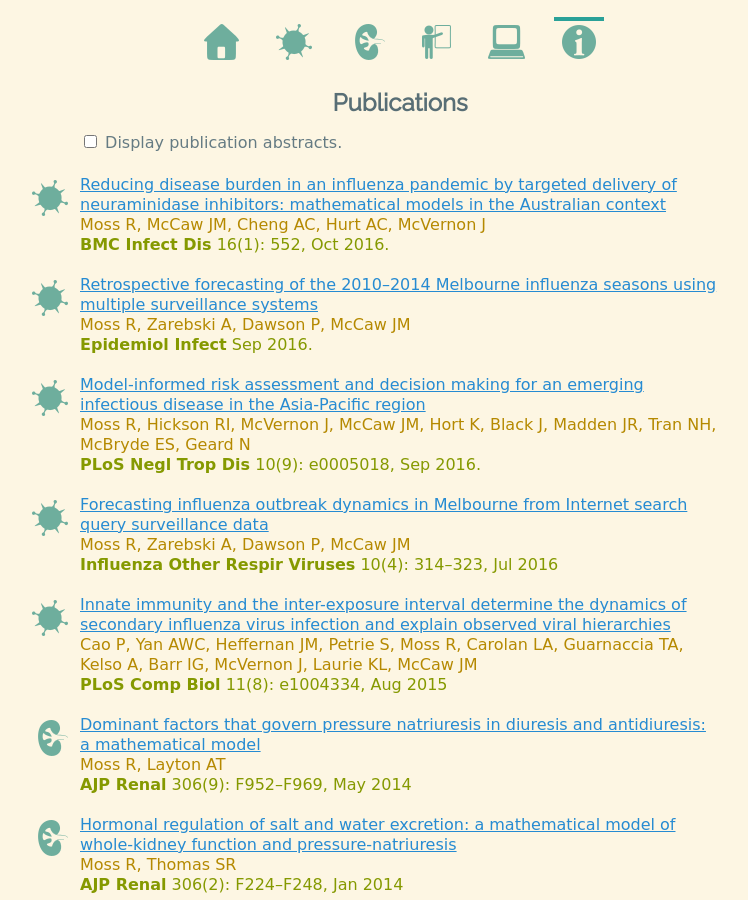
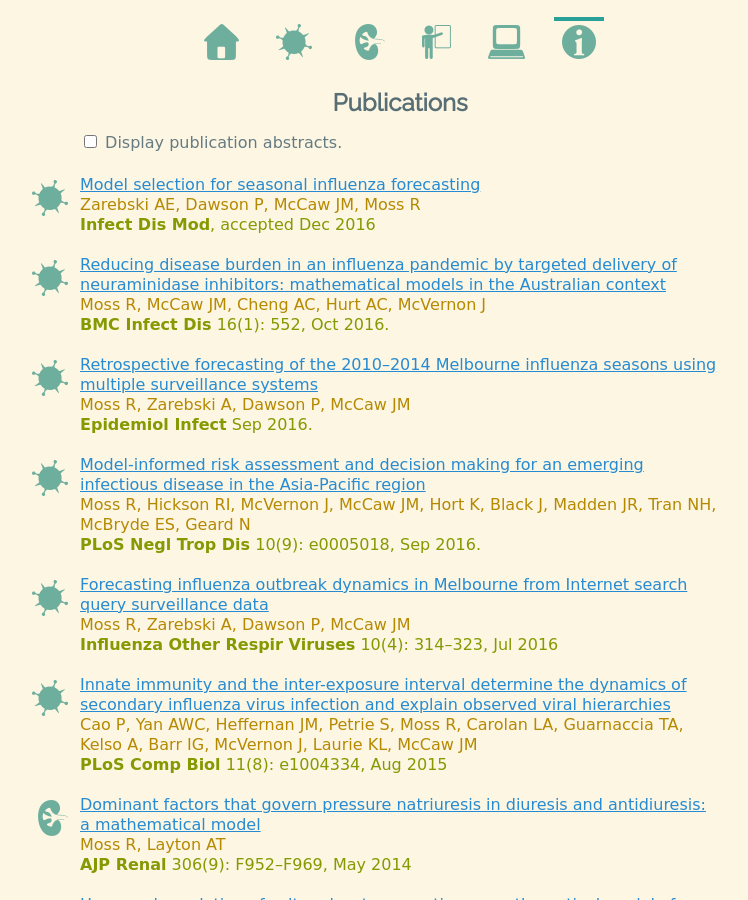
Before and after one commit to robmoss/previous2-robmoss.github.io, a Jekyll site: the page built from pubs/index.md, in a window 1280 px wide and 900 px high. Shown: the whole window, without its empty margins (240-988 px from the left). Built offline with Jekyll 4.4.1, drawn with Linux system fonts in a browser that asks for light colours; some web fonts are replaced; some of the changed lines change nothing that is shown.

Commit message:
Alex's seasonal forcing paper has been accepted

```diff
--- a/pubs/index.md
+++ b/pubs/index.md
@@ -37,6 +37,46 @@ title: Publications
 </p>
 
 <ul class="pubs">
+      <li class="epi"><a
+        href="http://dx.doi.org/10.1016/j.idm.2016.12.004">Model selection for
+        seasonal influenza forecasting</a><br/>
+        <span class="author">
+          Zarebski AE, Dawson P, McCaw JM, Moss R
+        </span><br/>
+        <span class="journal">
+          <b>Infect Dis Mod</b>, accepted Dec 2016
+        </span><br/>
+        <span class="abstract">
+        Epidemics of seasonal influenza inflict a huge burden in temperate
+        climes such as Melbourne (Australia) where there is also significant
+        variability in their timing and magnitude. Particle filters combined
+        with mechanistic transmission models for the spread of influenza have
+        emerged as a popular method for forecasting the progression of these
+        epidemics. Despite extensive research it is still unclear what the
+        optimal models are for forecasting influenza, and how one even
+        measures forecast performance.<br/>
+        In this paper, we present a likelihood-based method, akin to Bayes
+        factors, for model selection when the aim is to select for predictive
+        skill. Here, "predictive skill" is measured by the probability of the
+        data after the forecasting date, conditional on the data from before
+        the forecasting date. Using this method we choose an optimal model of
+        influenza transmission to forecast the number of laboratory-confirmed
+        cases of influenza in Melbourne in each of the 2010-15 epidemics. The
+        basic transmission model considered has the
+        susceptible-exposed-infectious-recovered structure with extensions
+        allowing for the effects of absolute humidity and inhomogeneous mixing
+        in the population. While neither of the extensions provides a
+        significant improvement in fit to the data they do differ in terms of
+        their predictive skill. Both measurements of absolute humidity and a
+        sinusoidal approximation of those measurements are observed to
+        increase the predictive skill of the forecasts, while allowing for
+        inhomogeneous mixing reduces the skill.<br/>
+        We discuss how our work could be integrated into a forecasting system
+        and how the model selection method could be used to evaluate forecasts
+        when comparing to multiple surveillance systems providing disparate
+        views of influenza activity.
+        </span>
+      </li>
       <li class="epi"><a
         href="http://dx.doi.org/10.1186/s12879-016-1866-7">Reducing disease
         burden in an influenza pandemic by targeted delivery of neuraminidase
```
